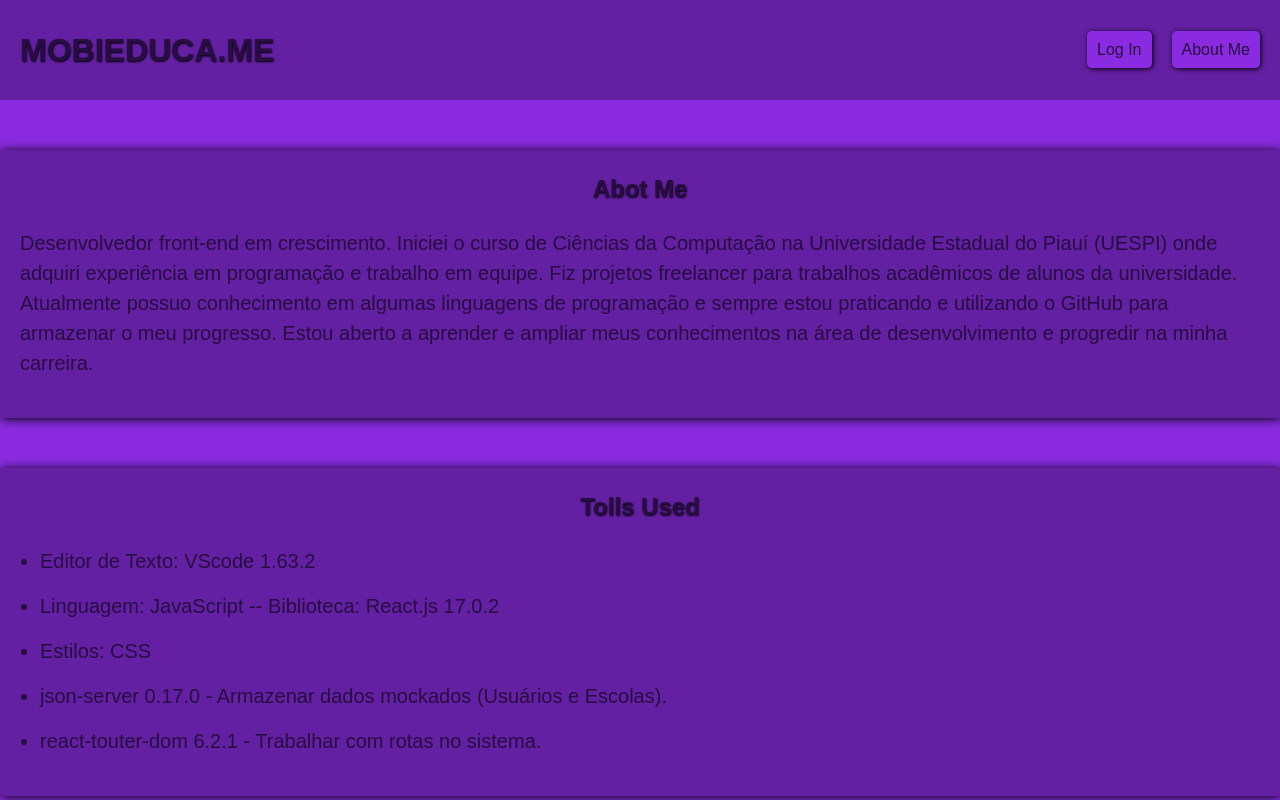
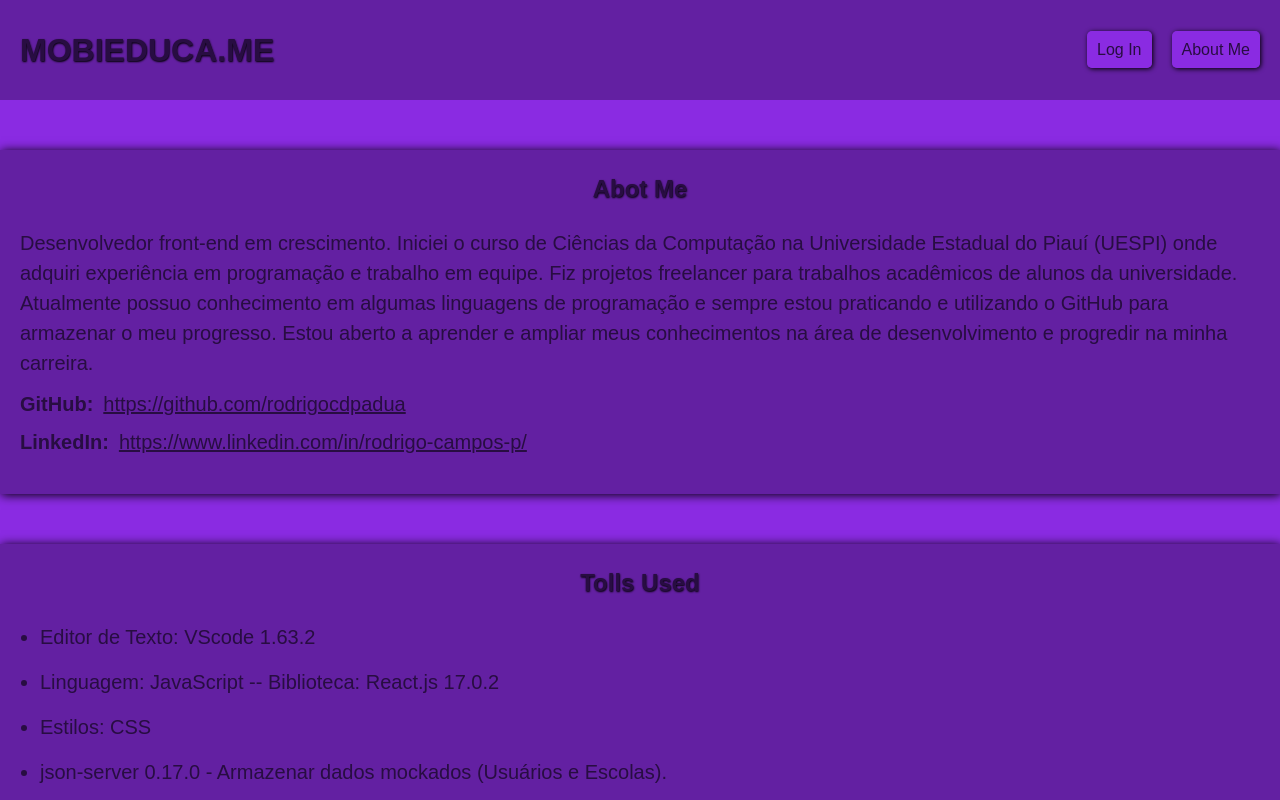
Before and after one commit to rodrigocdpadua/mobieduca, a React (Create React App) app: page /about-me in a window 1280 px wide. Shown: the top 800 px of the page. Built offline with nearby package versions, Linux system fonts and the light colour scheme.

Commit message:
update about_me

```diff
--- a/src/pages/about_me/index.js
+++ b/src/pages/about_me/index.js
@@ -10,6 +10,14 @@ class AboutMe extends React.Component{
                     <p>
                         Desenvolvedor front-end em crescimento. Iniciei o curso de Ciências da Computação na Universidade Estadual do Piauí (UESPI) onde adquiri experiência em programação e trabalho em equipe. Fiz projetos freelancer para trabalhos acadêmicos de alunos da universidade. Atualmente possuo conhecimento em algumas linguagens de programação e sempre estou praticando e utilizando o GitHub para armazenar o meu progresso. Estou aberto a aprender e ampliar meus conhecimentos na área de desenvolvimento e progredir na minha carreira.
                     </p>
+                    <div className='links'>
+                        <label>GitHub:</label>
+                        <a href='https://github.com/rodrigocdpadua'>https://github.com/rodrigocdpadua</a>
+                    </div>
+                    <div className='links'>
+                        <label>LinkedIn:</label>
+                        <a href='https://www.linkedin.com/in/rodrigo-campos-p/'>https://www.linkedin.com/in/rodrigo-campos-p/</a>
+                    </div>
                 </section>
                 <section className='tools'>
                     <h2>Tolls Used</h2>
--- a/src/pages/about_me/styles.css
+++ b/src/pages/about_me/styles.css
@@ -29,3 +29,19 @@
 .suggestions{
     margin-bottom: 50px;
 }
+.links{
+    display: flex;
+    align-items: center;
+    margin-left: 20px;
+    margin-bottom: 15px;
+}
+.links label{
+    font-size: 20px;
+    font-weight: bold;
+    color: #280d42;
+}
+.links a{
+    margin-left: 10px;
+    font-size: 20px;
+    color: #280d42;
+}
```
